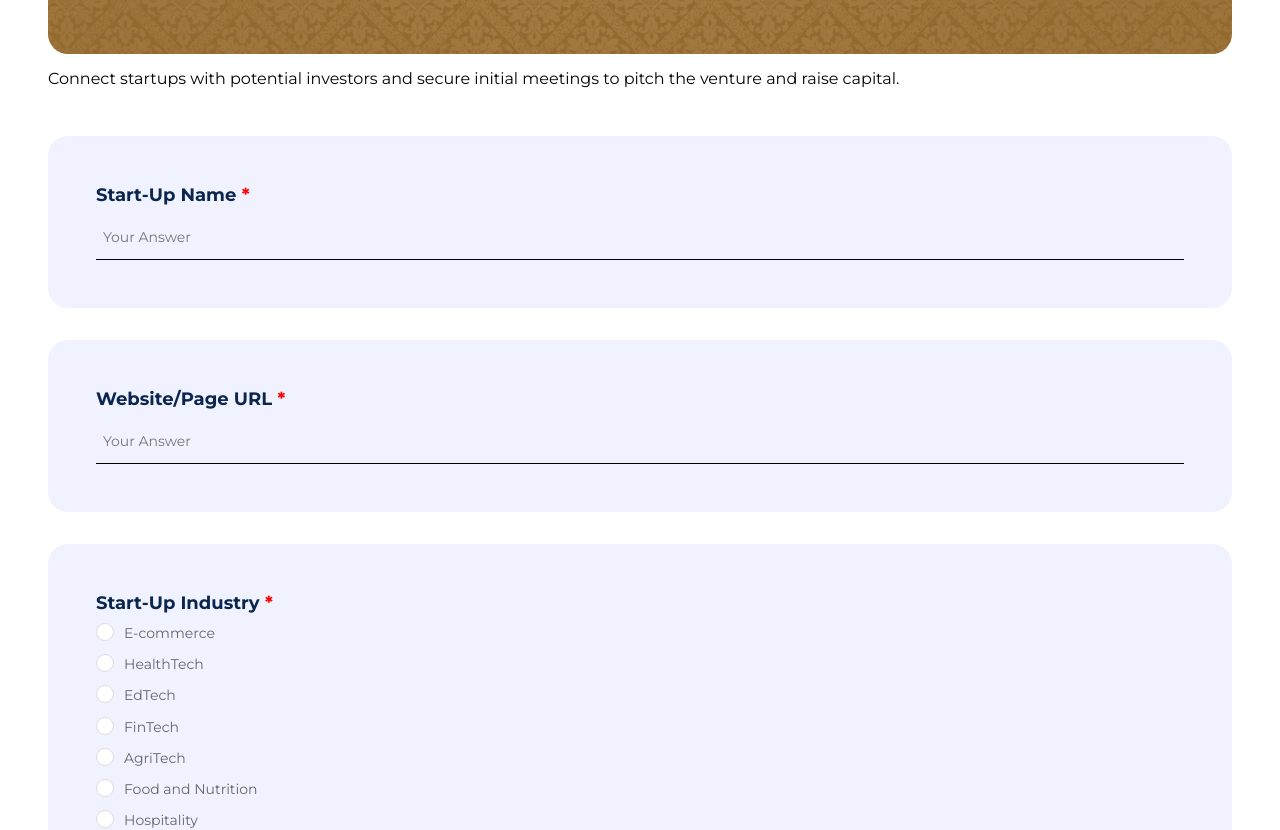
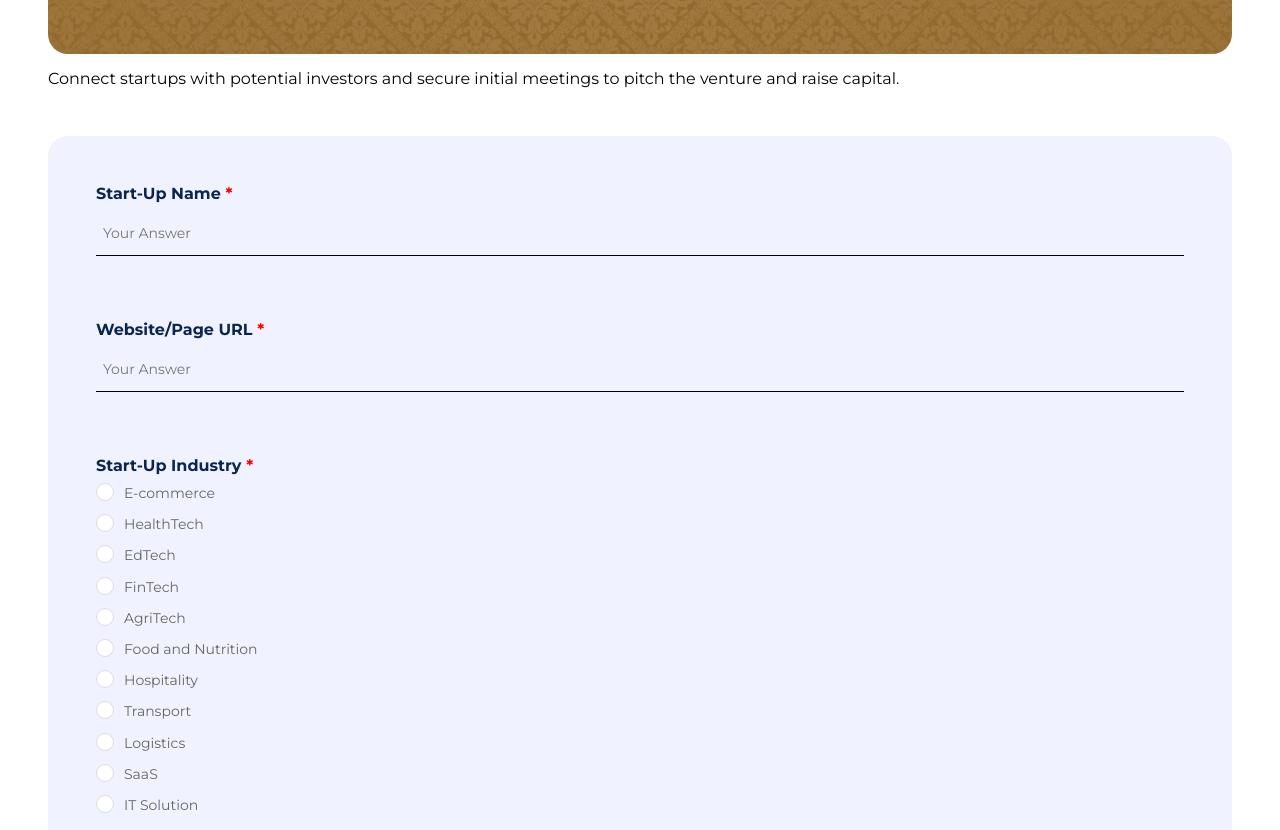
Before and after one commit to abrarkhalidofficial/Peervest, a React (Create React App) app: page /start-up in a window 1280 px wide. Shown: the part 720-1550 px from the top of the page. Built offline with nearby package versions, Linux system fonts and the light colour scheme.

Commit message:
form fixes

```diff
--- a/src/Components/InputField.js
+++ b/src/Components/InputField.js
@@ -22,6 +22,7 @@ export default function InputField({
       <div className="start__up__container__form__input__box__content">
         <input
           type="text"
+          required={required}
           placeholder={placeholder}
           className="start__up__container__form__input__box__field"
         />
--- a/src/Styles/App.scss
+++ b/src/Styles/App.scss
@@ -612,16 +612,18 @@ body {
   color: $textColor;
   margin-bottom: 3em;
 }
+.start__up__container__form {
+  background-color: #f1f2ff;
+  border-radius: 20px;
+  padding-top: 1em;
+}
 .start__up__container__form__input__box {
-  padding: 3em;
+  padding: 2em 3em;
   display: flex;
   flex-direction: column;
-  background-color: #f1f2ff;
-  border-radius: 20px;
-  margin-bottom: 2em;
 }
 .start__up__container__form__input__box__label {
-  font-size: 18px;
+  font-size: 16px;
   color: $blue;
   display: flex;
   align-items: center;
@@ -701,6 +703,7 @@ body {
   display: flex;
   justify-content: space-between;
   align-items: center;
+  padding: 2em 3em;
 }
 .start__up__container__form__button {
   background-color: $blue;
```
